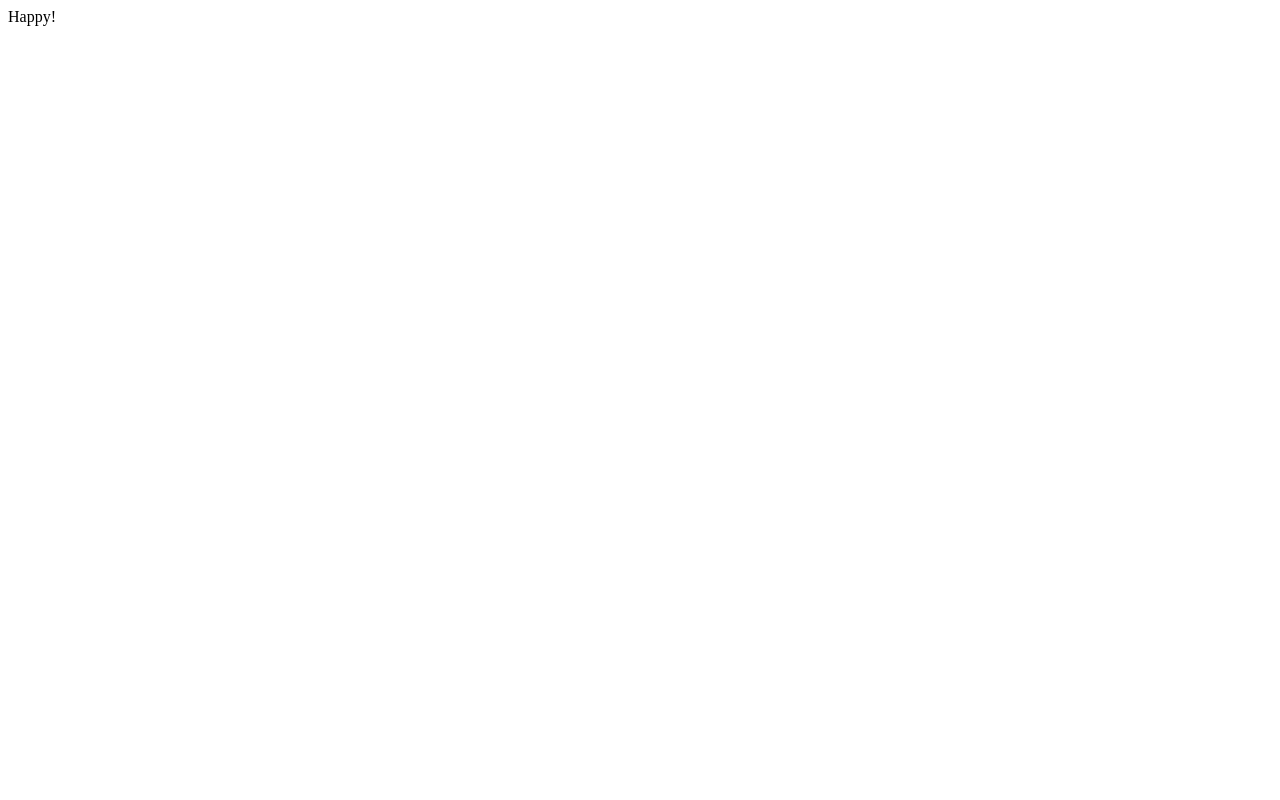
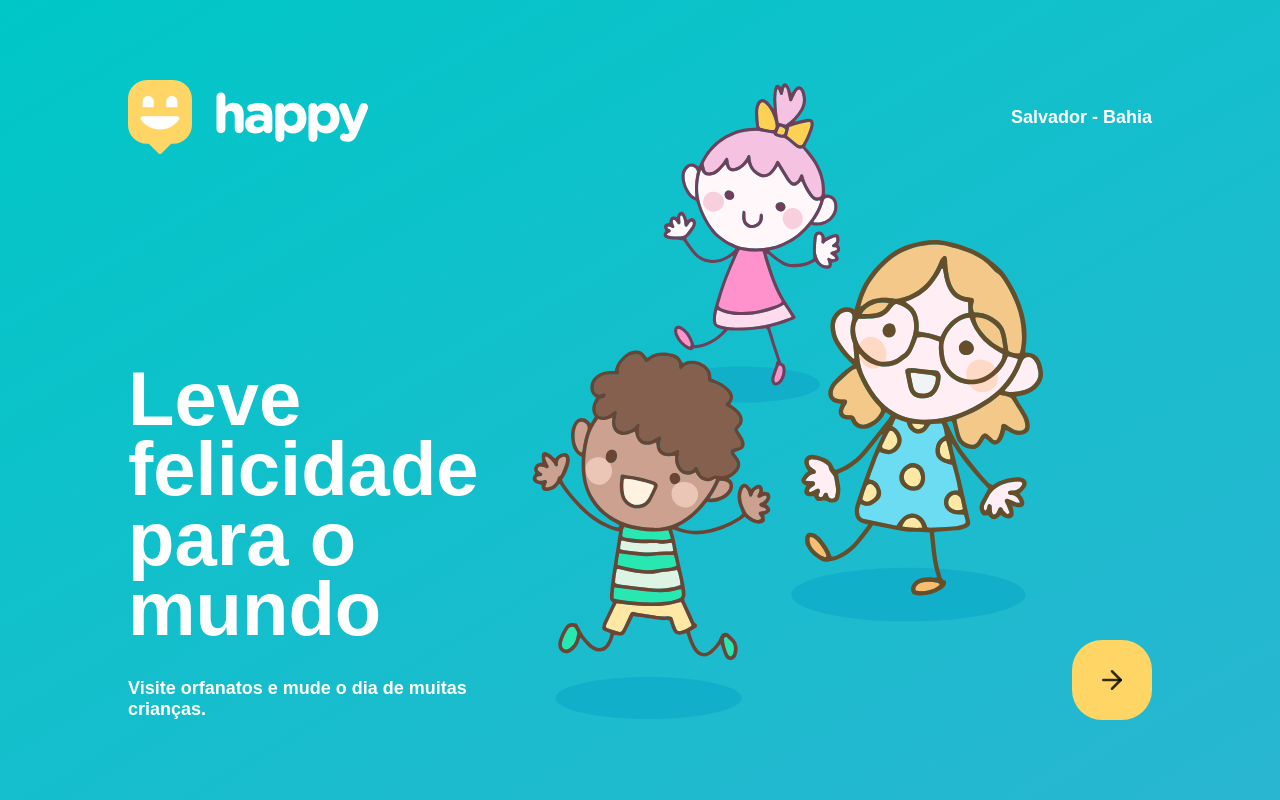
Before and after one commit to carvalho-rafael/happy, a React (Create React App) app in the folder web/: page / in a window 1280 px wide. Built offline with nearby package versions, Linux system fonts and the light colour scheme.

Commit message:
create Routes

```diff
--- a/web/package.json
+++ b/web/package.json
@@ -10,8 +10,14 @@
     "@types/node": "^12.12.67",
     "@types/react": "^16.9.52",
     "@types/react-dom": "^16.9.8",
+    "@types/react-leaflet": "^2.5.2",
+    "@types/react-router-dom": "^5.1.6",
+    "leaflet": "^1.7.1",
     "react": "^16.13.1",
     "react-dom": "^16.13.1",
+    "react-icons": "^3.11.0",
+    "react-leaflet": "^2.7.0",
+    "react-router-dom": "^5.2.0",
     "react-scripts": "3.4.3",
     "typescript": "^3.7.5"
   },
--- a/web/src/App.tsx
+++ b/web/src/App.tsx
@@ -1,10 +1,11 @@
 import React from 'react';
+import './styles/global.css'
+
+import Routes from './routes';
 
 function App() {
   return (
-    <div className="App">
-      Happy!
-    </div>
+    <Routes />
   );
 }
 
--- /dev/null
+++ b/web/src/routes.tsx
@@ -0,0 +1,18 @@
+import React from 'react'
+import { BrowserRouter, Switch, Route } from 'react-router-dom'
+
+import Landing from './pages/Landing';
+import OrphanagesMap from './pages/OrphanagesMap';
+
+function Routes() {
+    return (
+        <BrowserRouter>
+            <Switch>
+                <Route path="/" component={Landing} exact />
+                <Route path="/app" component={OrphanagesMap} />
+            </Switch>
+        </BrowserRouter>
+    )
+}
+
+export default Routes;
```
Also changed, not shown: 1 other file (tests, documents, lock files or other folders).
